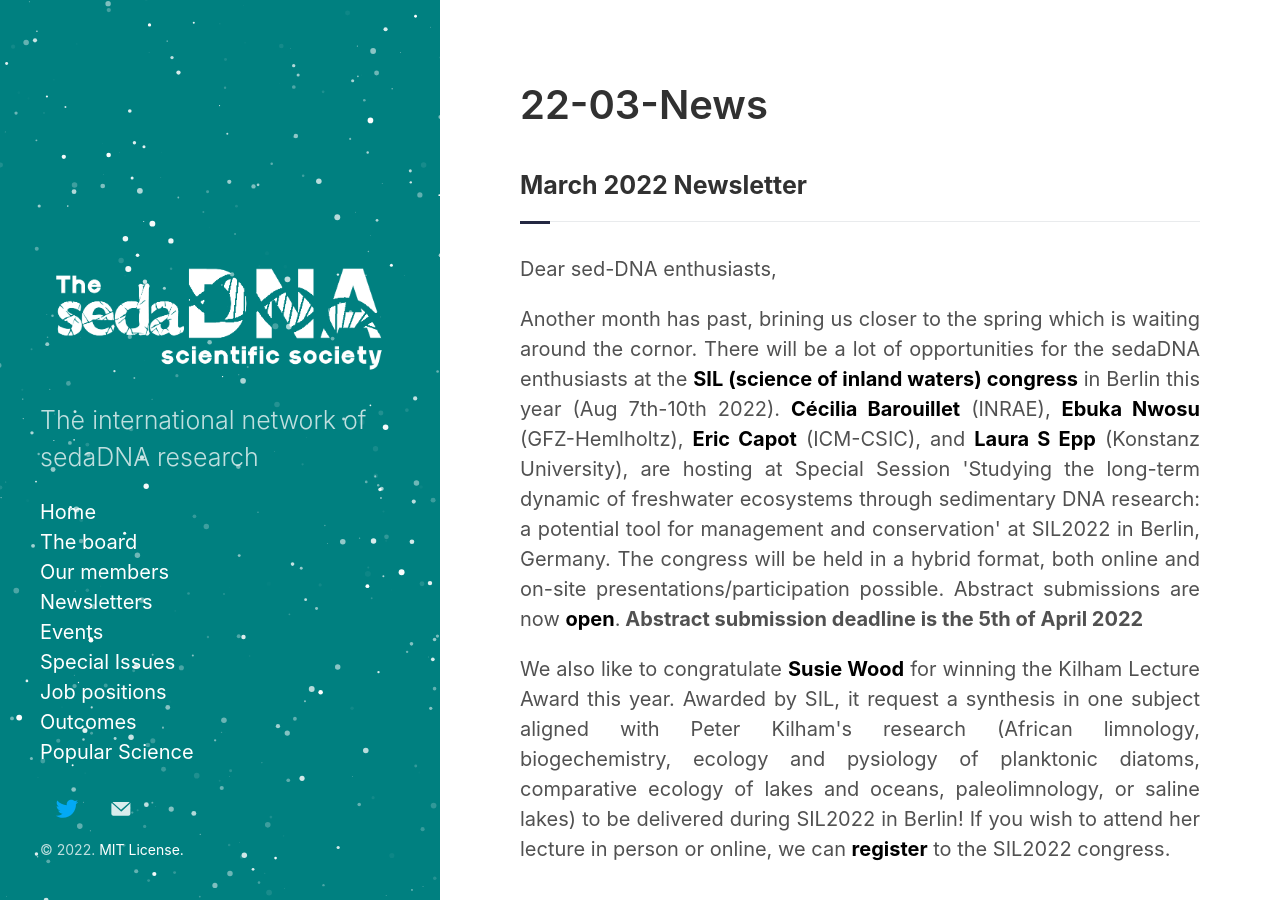
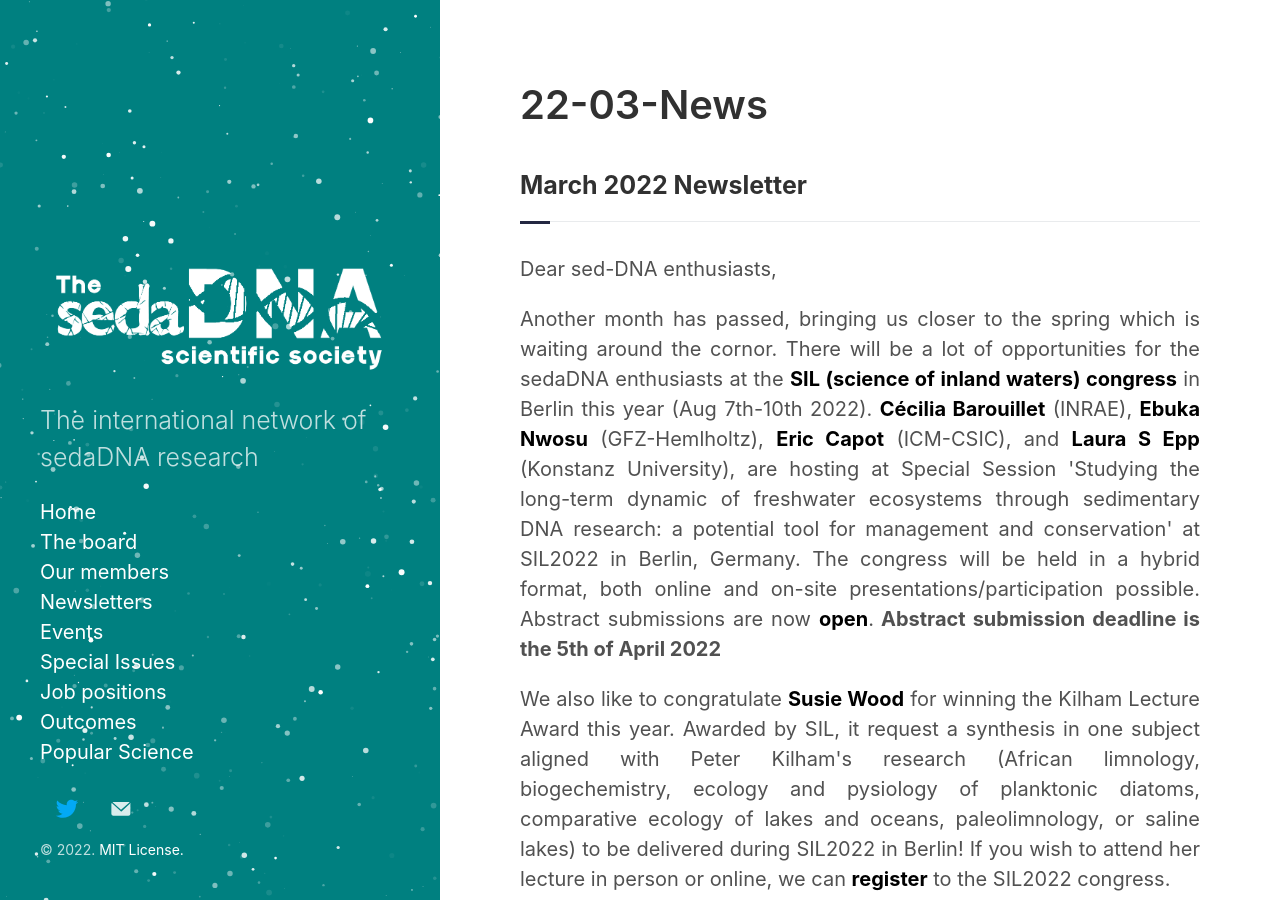
Before and after one commit to sedadna/sedadna.github.io, a Jekyll site: the page built from category/news/22-03.md, in a window 1280 px wide and 900 px high. Built offline with Jekyll 4.4.1, drawn with Linux system fonts in a browser that asks for light colours.

Commit message:
Update 22-03.md

```diff
--- a/category/news/22-03.md
+++ b/category/news/22-03.md
@@ -10,7 +10,7 @@ title: 22-03-News
 <p>Dear sed-DNA enthusiasts,</p>
 
 <div class="intro">
-  <p> Another month has past, brining us closer to the spring which is waiting around the cornor. There will be a lot of opportunities for the sedaDNA enthusiasts at the <a href="https://www.sil2022.org" target="_blank"><b>SIL (science of inland waters) congress</b></a> in Berlin this year (Aug 7th-10th 2022). <a href="https://zofiaecaterinataranu.weebly.com" target="_blank"><b> Cécilia Barouillet</b></a> (INRAE),
+  <p> Another month has passed, bringing us closer to the spring which is waiting around the cornor. There will be a lot of opportunities for the sedaDNA enthusiasts at the <a href="https://www.sil2022.org" target="_blank"><b>SIL (science of inland waters) congress</b></a> in Berlin this year (Aug 7th-10th 2022). <a href="https://zofiaecaterinataranu.weebly.com" target="_blank"><b> Cécilia Barouillet</b></a> (INRAE),
   <a href="https://zofiaecaterinataranu.weebly.com" target="_blank"><b> Ebuka Nwosu</b></a> (GFZ-Hemlholtz),
   <a href="https://zofiaecaterinataranu.weebly.com" target="_blank"><b> Eric Capot</b></a> (ICM-CSIC), and
   <a href="https://zofiaecaterinataranu.weebly.com" target="_blank"><b> Laura S Epp</b></a> (Konstanz University), are hosting at Special Session 'Studying the long-term dynamic of freshwater ecosystems through sedimentary DNA research: a potential tool for management and conservation' at SIL2022 in Berlin, Germany. The congress will be held in a hybrid format, both online and on-site presentations/participation possible. Abstract submissions are now  <a href="https://www.sil2022.org/registration/abstract-submission/" target="_blank"><b>open</b></a>.<b> Abstract submission deadline is the 5th of April 2022</b></p>
```
